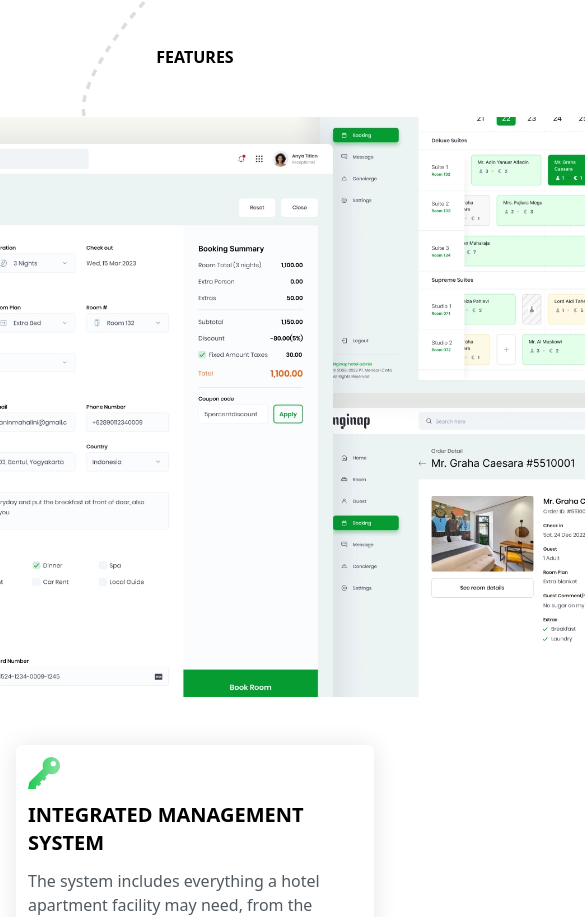
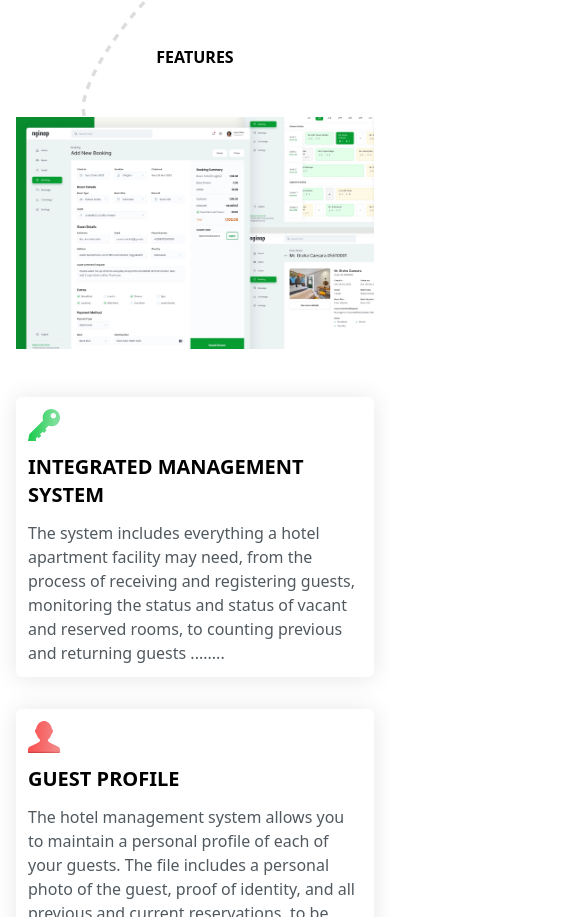
Before and after one commit to Mastagoon/wedo-landing-page, an Astro site: page / in a window 390 px wide. Shown: the part 8506-9423 px from the top of the page, 585 px wide, since content can reach past the window. Built offline with nearby package versions, Linux system fonts and the light colour scheme; Astro itself is replaced by a stand-in of ours.

Commit message:
fixed image width overfolow

```diff
--- a/src/components/sections/WhiteTower.astro
+++ b/src/components/sections/WhiteTower.astro
@@ -84,7 +84,7 @@ const cardsData2 = [
           }
         </div>
       </div>
-      <img src="white-cover.webp" alt="White Tower Screen" class="max-w-4xl"/>
+      <img src="white-cover.webp" alt="White Tower Screen" class="w-full md:max-w-4xl"/>
     </div>
   </div>
 
```
